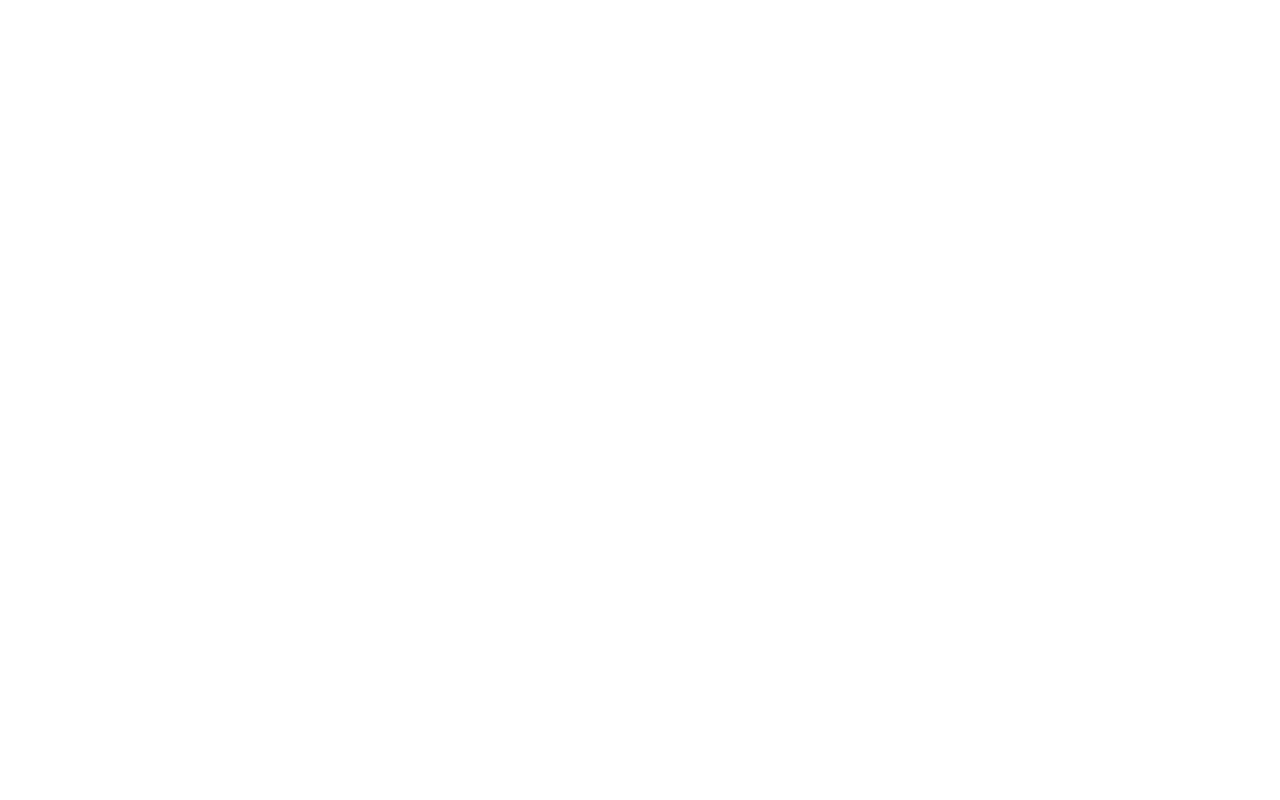
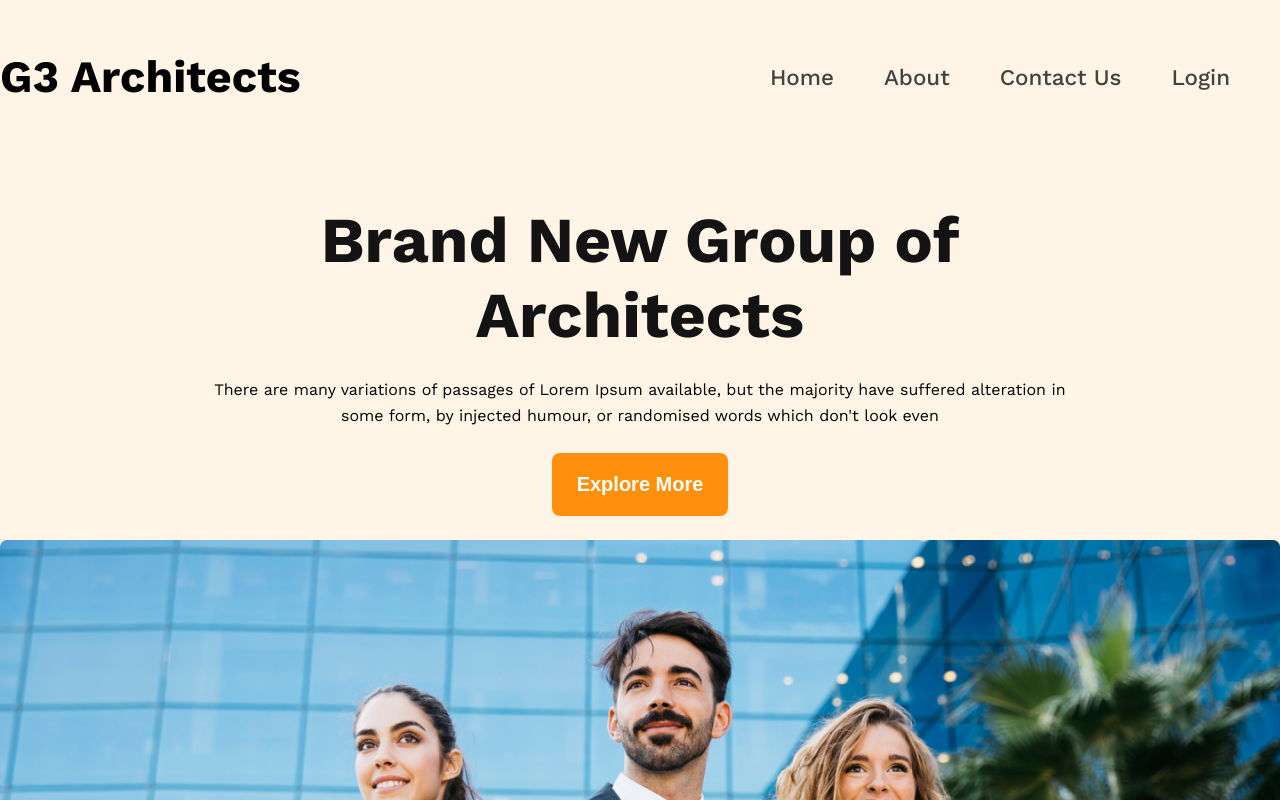
Before and after one commit to wdimran/g3-architects-website, a plain HTML site: page index.html in a window 1280 px wide. Shown: the top 800 px of the page. Drawn offline with nearby package versions, Linux system fonts and the light colour scheme.

Commit message:
complate nav and banner desigh

```diff
--- a/index.html
+++ b/index.html
@@ -1,19 +1,36 @@
 <!DOCTYPE html>
 <html lang="en">
-<head>
-    <meta charset="UTF-8">
-    <meta name="viewport" content="width=device-width, initial-scale=1.0">
+  <head>
+    <meta charset="UTF-8" />
+    <meta name="viewport" content="width=device-width, initial-scale=1.0" />
     <title>G3-ARCHITECTS</title>
-</head>
-<body>
-    <header>
-
+    <link rel="stylesheet" href="styles/style.css" />
+  </head>
+  <body class="work-sans-fotn">
+    <header class="bg-color-light">
+      <div class="navbar display-flex">
+        <h3 class="brand semi-title">G3 Architects</h3>
+        <ul class="nav-menu display-flex">
+          <li class="nav-item"><a href="" class="nav-link">Home</a></li>
+          <li class="nav-item"><a href="" class="nav-link">About</a></li>
+          <li class="nav-item"><a href="" class="nav-link">Contact Us</a></li>
+          <li class="nav-item"><a href="" class="nav-link">Login</a></li>
+        </ul>
+      </div>
+      <div class="banner">
+        <div class="banner-contant">
+          <h1 class="banner-title pry-color">Brand New Group of Architects</h1>
+          <p class="banner-description peragraph">
+            There are many variations of passages of Lorem Ipsum available, but
+            the majority have suffered alteration in some form, by injected
+            humour, or randomised words which don't look even
+          </p>
+          <div class="button"><button class="btn-1">Explore More</button></div>
+        </div>
+          <img class="bennar-image" src="images/banner.png" alt="" />
+      </div>
     </header>
-    <main>
-
-    </main>
-    <footer>
-
-    </footer>
-</body>
+    <main></main>
+    <footer></footer>
+  </body>
 </html>
--- a/styles/style.css
+++ b/styles/style.css
@@ -0,0 +1,114 @@
+@import url("https://fonts.googleapis.com/css2?family=Work+Sans:ital,wght@0,100..900;1,100..900&display=swap");
+
+.work-sans-fotn {
+  font-family: "Work Sans", serif;
+  font-optical-sizing: auto;
+  font-weight: 400;
+  font-style: normal;
+}
+
+* {
+  padding: 0;
+  margin: 0;
+}
+/* shared style */
+.pry-color {
+  color: #131313;
+}
+.sec-color {
+  color: #424242;
+}
+
+.thir-color {
+  color: #727272;
+}
+
+.display-flex {
+  display: flex;
+}
+
+.semi-title {
+  font-size: 2.8rem;
+  font-weight: 700;
+  line-height: 53px;
+}
+
+.peragraph {
+  font-size: 1rem;
+  line-height: 26px;
+}
+
+.bg-color-light {
+  background-color: rgba(255, 144, 14, 0.1);
+}
+
+.bg-color {
+  background-color: rgb(255, 244, 231);
+}
+
+.btn-1 {
+  color: white;
+  padding: 20px 25px;
+  font-size: 1.25rem;
+  font-weight: 600;
+  line-height: 23px;
+  border: none;
+  border-radius: 8px;
+  background-color: rgb(255, 144, 14);
+}
+/* header style */
+
+/* navbar style */
+.navbar {
+  justify-content: space-between;
+  align-items: center;
+  padding-top: 50px;
+
+}
+
+.navbar .nav-link {
+  text-decoration: none;
+  font-size: 1.4rem;
+  line-height: 26px;
+  font-weight: 500;
+  color: #424242;
+}
+
+.navbar .nav-item {
+  list-style: none;
+  margin-right: 50px;
+}
+
+.navbar,
+.banner {
+  max-width: 1440px;
+  margin: 0 auto;
+}
+
+/* banner style */
+
+.banner-contant{
+  max-width: 862px;
+  margin: 0 auto;
+  margin-top: 100px;
+  margin-bottom: 24px;
+  text-align: center;
+}
+
+.banner-title{
+  font-weight: 700;
+  font-size: 4rem;
+  line-height: 75px;
+}
+
+.banner-description{
+  margin: 24px 0;
+}
+
+.bennar-image{
+  width: 100%;
+}
+
+/* mani style */
+
+/* footer style */
```
